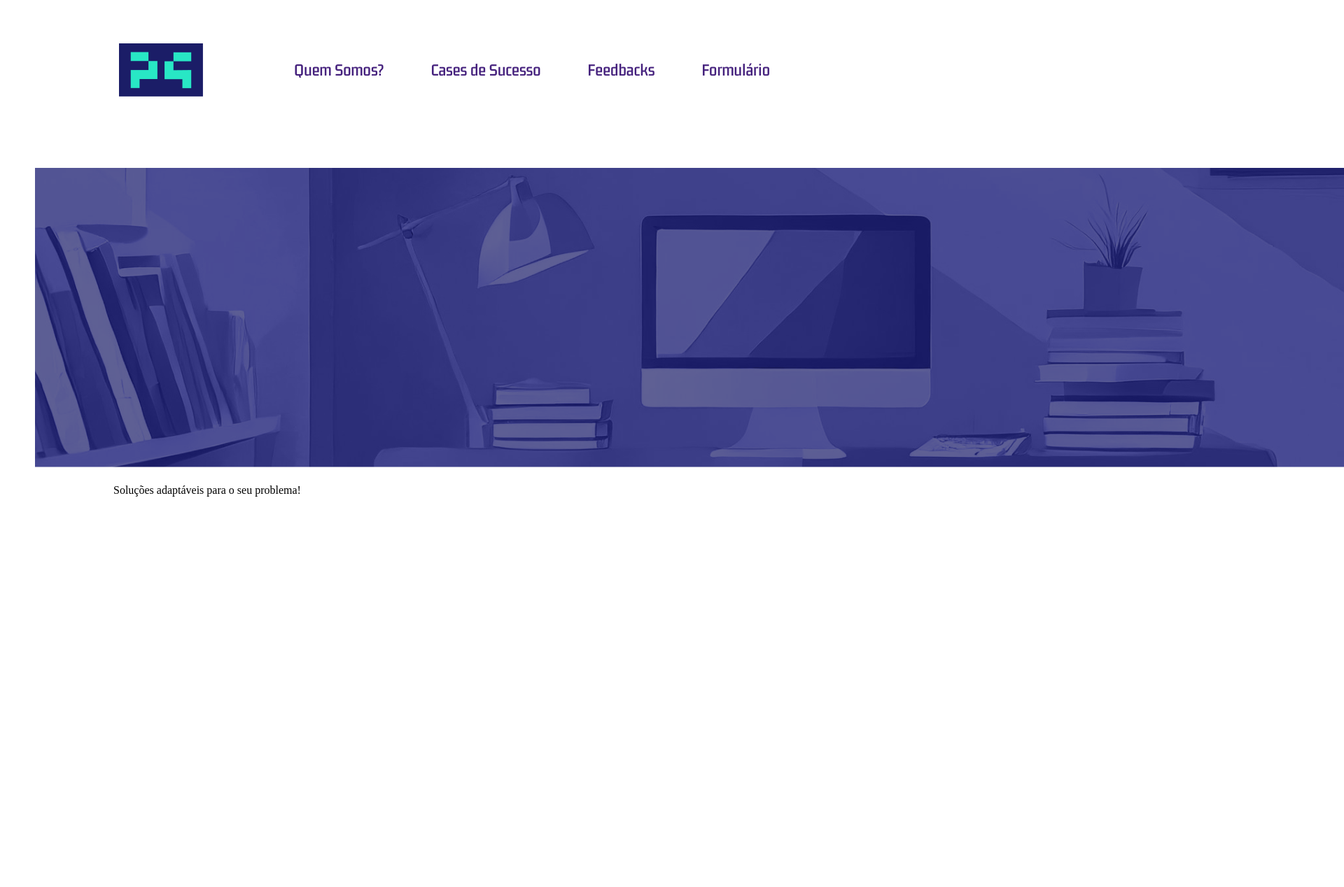
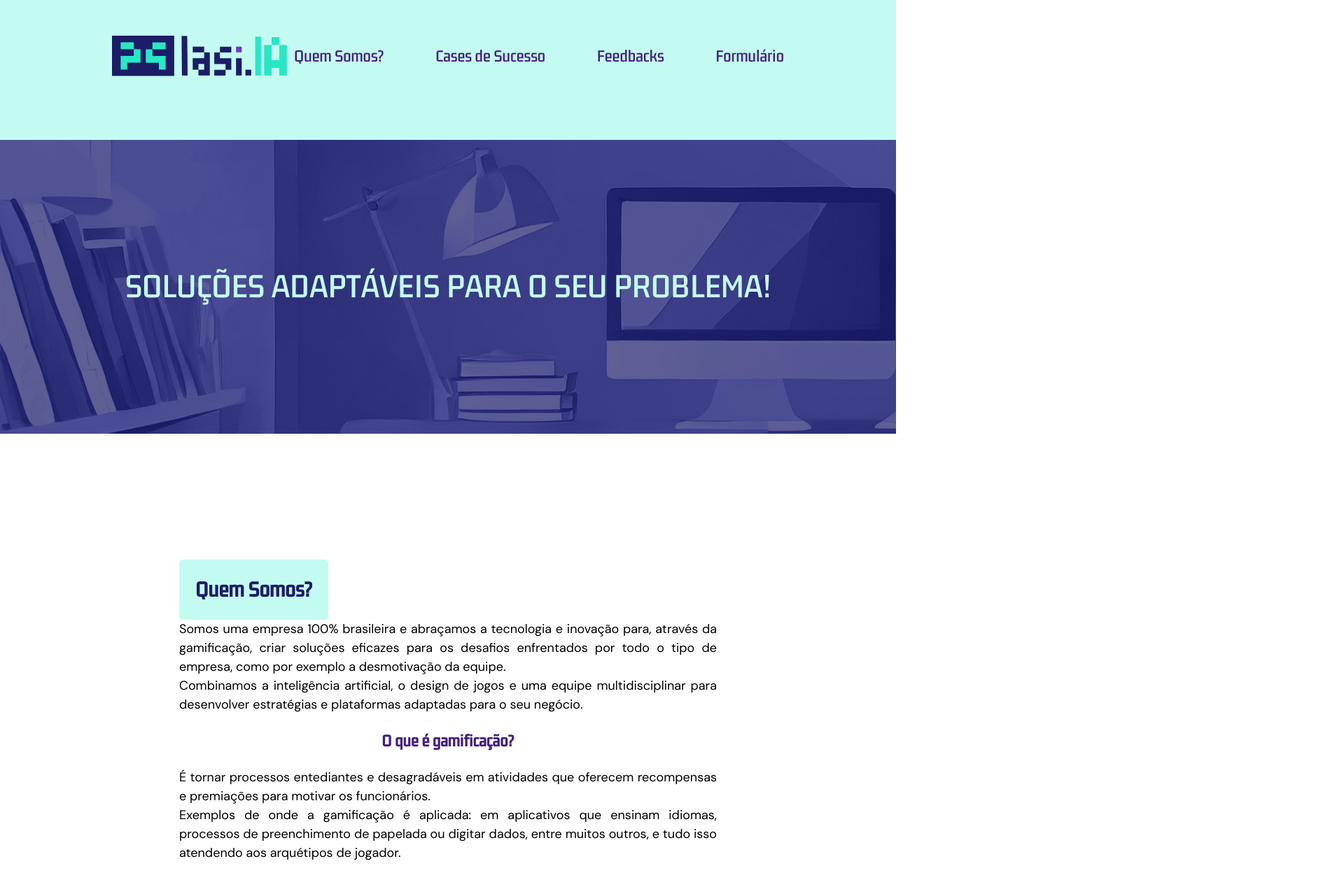
Before and after one commit to nicoledorta/iasiia, a plain HTML site: page index.html in a window 1280 px wide. Shown: the top 1268 px of the page at 70% size, 1920 px wide, since content can reach past the window. Before the commit the page ends 800 px from the top, so only its background shows below. Drawn offline with Linux system fonts and the light colour scheme.

Commit message:
feat: cabeçalho criado

```diff
--- a/index.html
+++ b/index.html
@@ -12,27 +12,36 @@
 </head>
 
 <body>
-    <div class="banner">
+    <div class="cabecalho">
         <header>
             <div class="container-grid">
-                <img src="img/pictograma.png" alt="logo da empresa Iasi.IA">
+                <img src="img/logo.png" alt="logo da empresa Iasi.IA">
                 <nav class="menu">
                     <a href="#">Quem Somos?</a>
                     <a href="#">Cases de Sucesso</a>
                     <a href="#">Feedbacks</a>
                     <a href="#">Formulário</a>
                 </nav>
-
             </div>
         </header>
-        <div class="banner-img">
-            <img src="img/computador.png" alt="imagem de um computador em um escritório">
-        </div>
         <div class="container-grid conteudo-banner">
             <p>Soluções adaptáveis para o seu problema!</p>
         </div>
     </div>
-
+    <section id="sobre">
+        <h2>Quem Somos?</h2>
+        <p>Somos uma empresa 100% brasileira e abraçamos a tecnologia e inovação para, através da gamificação, criar
+            soluções eficazes para os desafios enfrentados por todo o tipo de empresa, como por exemplo a
+            desmotivação
+            da equipe.</p>
+        <p>Combinamos a inteligência artificial, o design de jogos e uma equipe multidisciplinar para desenvolver
+            estratégias e plataformas adaptadas para o seu negócio.</p>
+        <h3>O que é gamificação?</h3>
+        <p>É tornar processos entediantes e desagradáveis em atividades que oferecem recompensas e premiações para
+            motivar os funcionários.</p>
+        <p>Exemplos de onde a gamificação é aplicada: em aplicativos que ensinam idiomas, processos de preenchimento
+            de papelada ou digitar dados, entre muitos outros, e tudo isso atendendo aos arquétipos de jogador.</p>
+    </section>
 </body>
 
 </html>
--- a/style.css
+++ b/style.css
@@ -1,6 +1,11 @@
 @font-face {
     font-family: "Kdam Thmor Pro";
     src: url(fonts/KdamThmorPro-Regular.ttf);
+}
+
+@font-face {
+    font-family: "DM Sans";
+    src: url(fonts/DMSans_18pt-Regular.ttf);
 }
 
 :root {
@@ -11,7 +16,7 @@
 
 /* Reset CSS */
 * {
-    margin: 10px;
+    margin: 0px;
     padding: 0;
     box-sizing: border-box;
 
@@ -22,21 +27,16 @@ html {
 }
 
 .container-grid {
-    width: 80%;
+    width: 75%;
     max-width: 1400px;
 
     margin: 0 auto;
 }
 
-.banner {
+.cabecalho {
+    background-color: #C4FBF1;
 
-}
-
-.banner-img {
-    position: relative;
-
-
-
+    height: 200px;
 }
 
 header {
@@ -44,7 +44,7 @@ header {
 }
 
 header img {
-    width: 120px;
+    width: 250px;
 }
 
 header .container-grid {
@@ -69,5 +69,77 @@ header .container-grid {
 
     color: var(--roxo-iasiia);
 
-    text-decoration: none;
+    text-decoration: underline transparent;
+
+    transition: text-decoration 100ms ease-in-out;
 }
+
+.menu a:hover {
+    text-decoration: underline;
+
+    text-decoration-thickness: 2px;
+}
+
+.conteudo-banner {
+    background-image: url(img/computador.png);
+
+    margin: unset;;
+
+    height: 420px;
+    width: 100%;
+
+    display: flex;
+    justify-content: center;
+    align-items: center;
+}
+
+.conteudo-banner p {
+    font-size: 40px;
+    font-family: "Kdam Thmor Pro";
+
+    color: #C4FBF1;
+
+    text-transform: uppercase;
+}
+
+h2 {
+    font-size: 26px;
+    font-family: "Kdam Thmor Pro";
+
+    color: #1B1D67;
+
+    background-color: #C4FBF1;
+    width: fit-content;
+    height: fit-content;
+
+    border-radius: 5px;
+
+    padding: 3%;
+}
+
+#sobre {
+    height: 800px;
+    padding: 600px 20%;
+}
+
+#sobre h3 {
+    font-size: 20px;
+    font-family: "Kdam Thmor Pro";
+
+    color: #45217D;
+
+    text-align: center;
+
+    padding: 3%;
+}
+
+#sobre p {
+    font-size: 18px;
+    font-family: "DM Sans";
+
+    color: black;
+
+    text-align: justify;
+
+    line-height: 1.5;
+}
```
